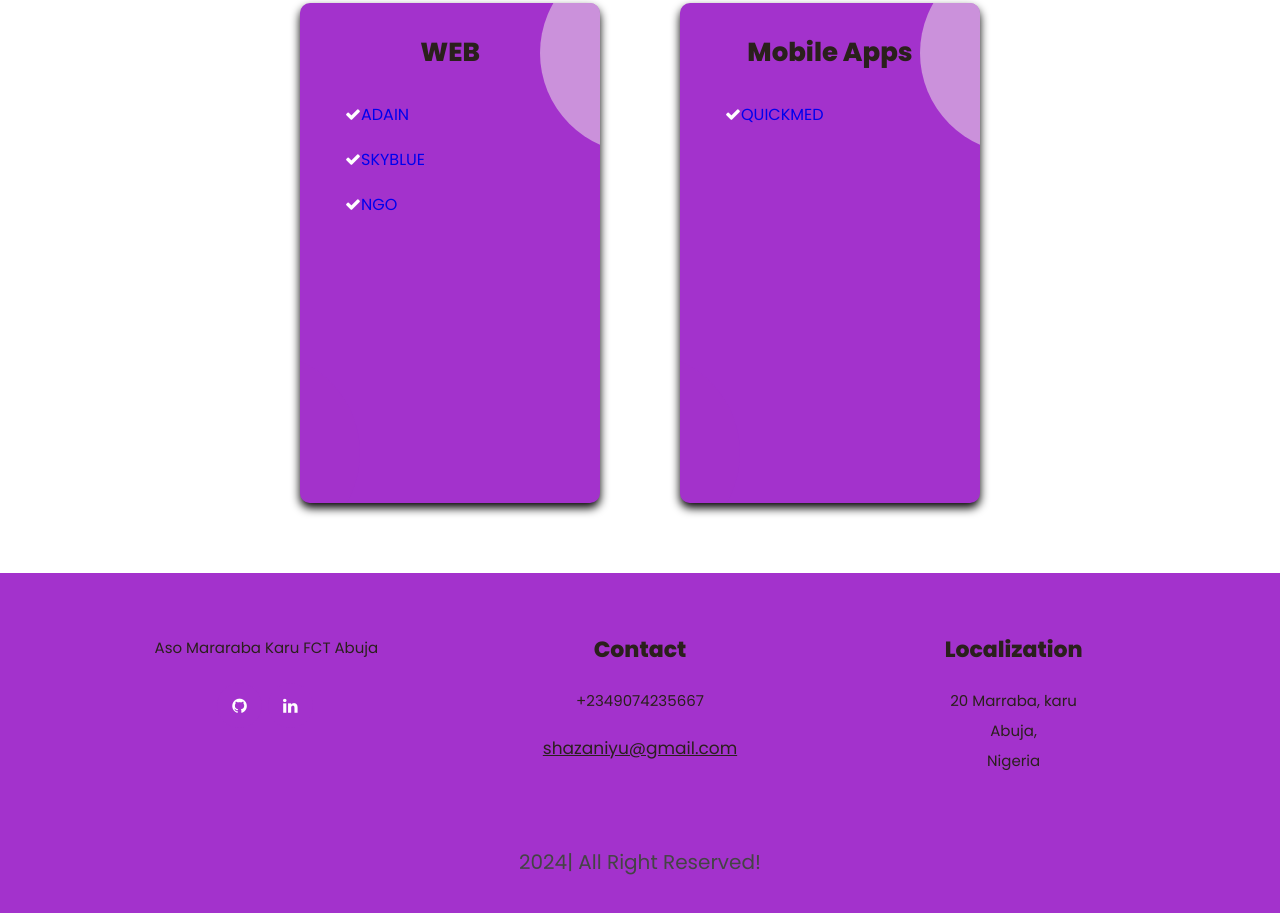
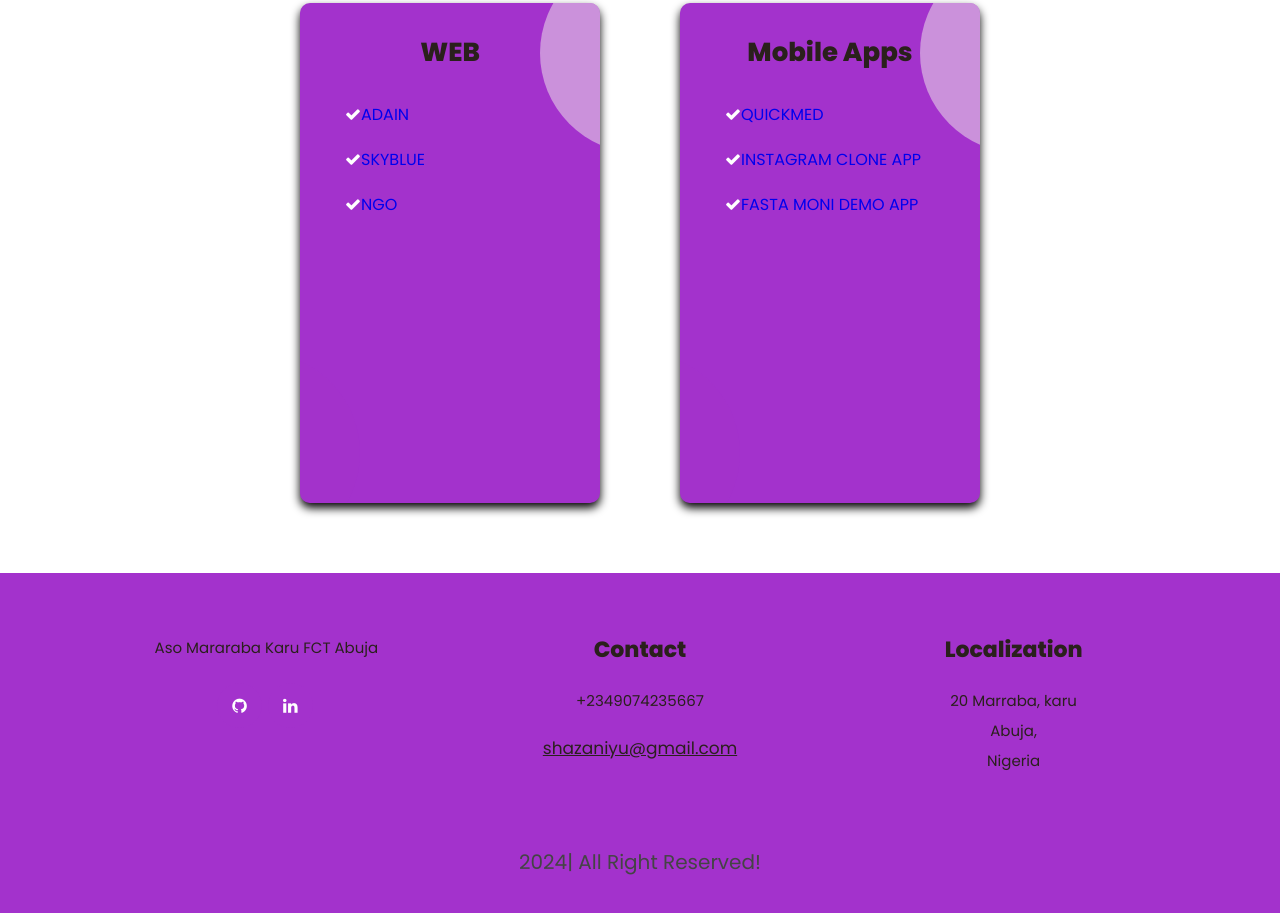
Before and after one commit to Shazaniyu55/codesanzy, a plain HTML site: page index.html in a window 1280 px wide. Shown: the part 3072-3985 px from the top of the page. Drawn offline with Linux system fonts and the light colour scheme.

Commit message:
john snow

```diff
--- a/index.html
+++ b/index.html
@@ -226,15 +226,22 @@
         </div>
 
 
+
+
     <div class="box-container">
         <div class="box">
             <h3 class="title">Mobile Apps</h3>
 
             <ul>
                 <li><i class="fa fa-check"></i><a href="https://quickmed.ng/">Quickmed</a></li>
+                <li><i class="fa fa-check"></i><a href="https://github.com/Shazaniyu55">Instagram Clone App</a></li>
+                <li><i class="fa fa-check"></i><a href="https://github.com/Shazaniyu55">Fasta Moni Demo App</a></li>
+
 
             </ul>
         </div>
+
+
 
 
 
```
